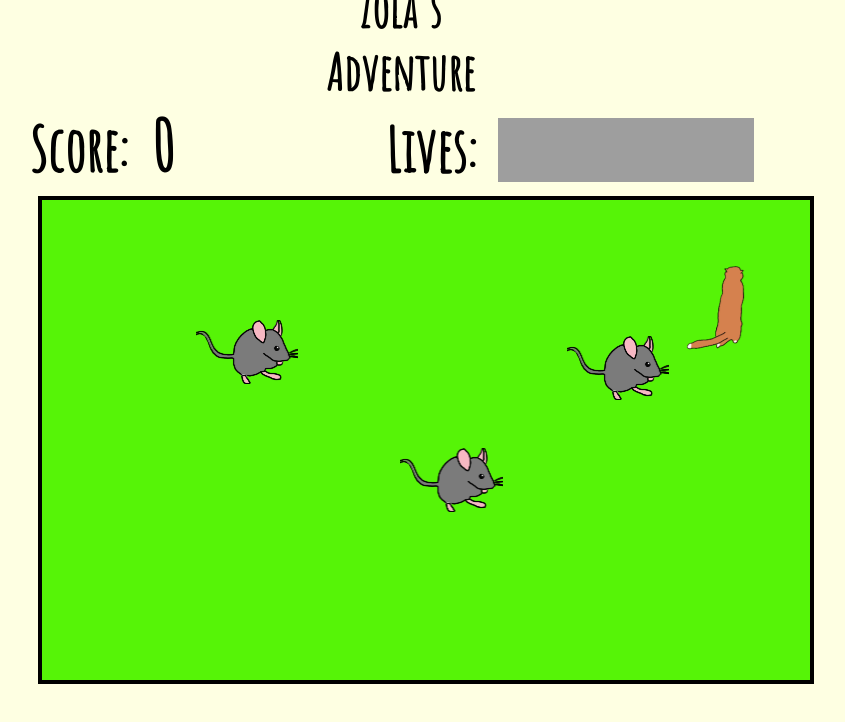
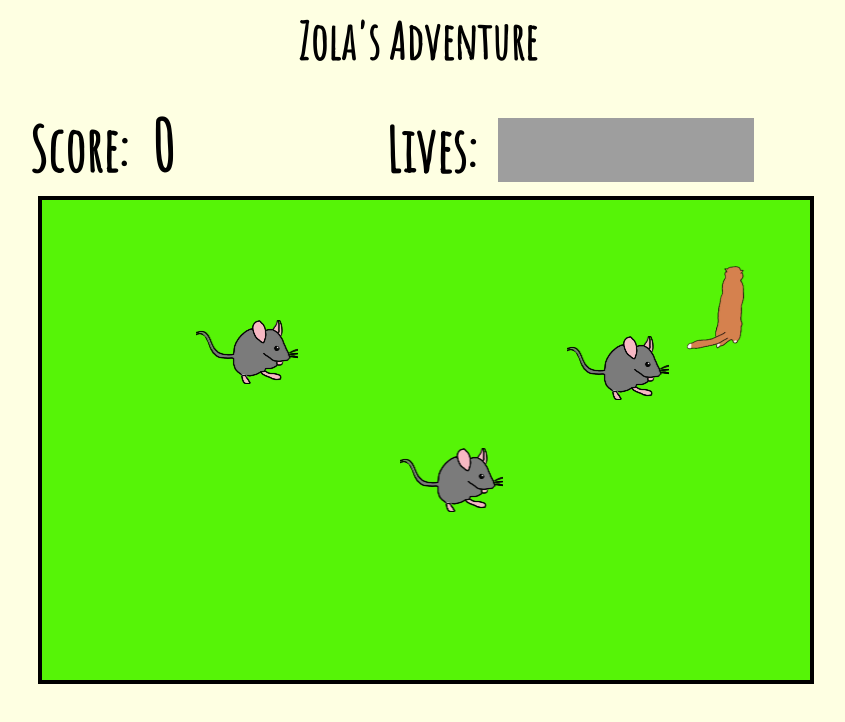
Before and after one commit to jani500/zolas-adventure, a plain HTML site: page index.html in a window 1280 px wide. Both pictures are taken after a click on the button "Click to Start Game!". Shown: the whole page, without its empty margins (214-1059 px from the left). Drawn offline with Linux system fonts and the light colour scheme; grey boxes are pictures that could not be loaded.

Commit message:
fixed width issue on header

```diff
--- a/css/main.css
+++ b/css/main.css
@@ -64,7 +64,7 @@ body {
 
 #header-title {
   background-color: rgb(254, 255, 226, 1);
-  width: 16vw;
+  width: 20vw;
   padding-left: 2vw;
   padding-right: 2vw;
   height: 10vh;
```
